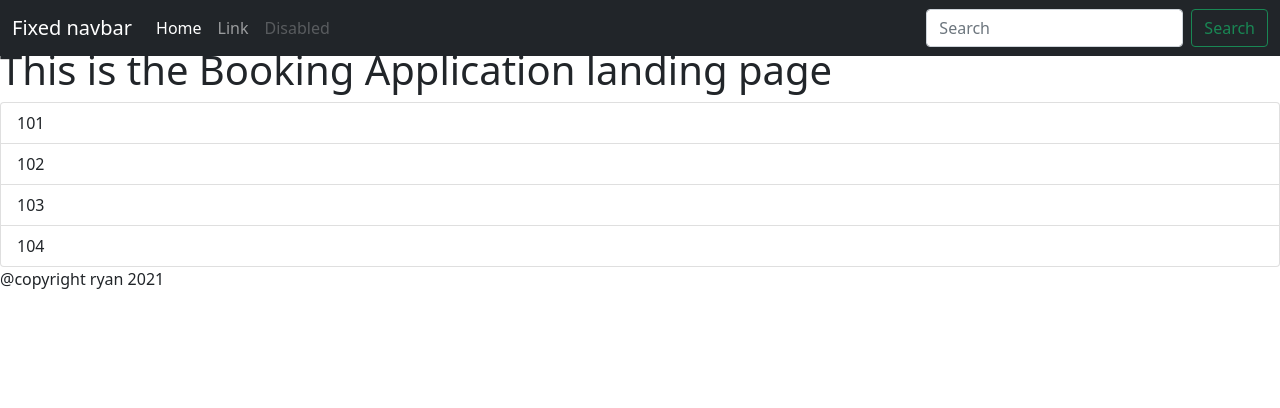
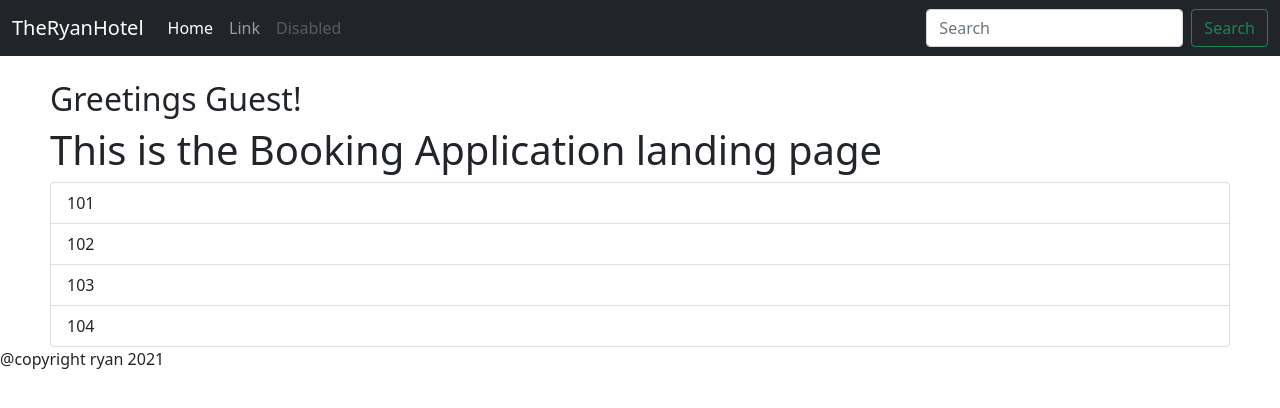
Before and after one commit to hend1174/hotelCSC230, a Django app: page /booking/ in a window 1280 px wide. Shown: the top 408 px of the page. Run offline with Django 3.2, Linux system fonts and the light colour scheme.

Commit message:
base commit

```diff
--- a/booking/templates/booking/base.html
+++ b/booking/templates/booking/base.html
@@ -5,11 +5,19 @@
     <title>Title</title>
     <link href="https://cdn.jsdelivr.net/npm/bootstrap@5.1.2/dist/css/bootstrap.min.css" rel="stylesheet" integrity="sha384-uWxY/CJNBR+1zjPWmfnSnVxwRheevXITnMqoEIeG1LJrdI0GlVs/9cVSyPYXdcSF" crossorigin="anonymous">
     <script src="https://cdn.jsdelivr.net/npm/bootstrap@5.1.2/dist/js/bootstrap.bundle.min.js" integrity="sha384-kQtW33rZJAHjgefvhyyzcGF3C5TFyBQBA13V1RKPf4uH+bwyzQxZ6CmMZHmNBEfJ" crossorigin="anonymous"></script>
+    <style>
+        #outerpadding {
+            padding-top:80px;
+            padding-left:50px;
+            padding-right:50px;
+        }
+    </style>
+
 </head>
 <body>
 <nav class="navbar navbar-expand-md navbar-dark fixed-top bg-dark">
     <div class="container-fluid">
-        <a class="navbar-brand" href="#">Fixed navbar</a>
+        <a class="navbar-brand" href="#">TheRyanHotel </a>
         <button class="navbar-toggler" type="button" data-bs-toggle="collapse" data-bs-target="#navbarCollapse" aria-controls="navbarCollapse" aria-expanded="false" aria-label="Toggle navigation">
             <span class="navbar-toggler-icon"></span>
         </button>
@@ -32,6 +40,7 @@
         </div>
     </div>
 </nav>
+<div id="outerpadding">
 
 {% if loggedin %}
     <h2>Greetings {{ user_first_name }}!</h2>
@@ -41,7 +50,7 @@
 
 {% block content %}
 {% endblock %}
-
+</div>
 
 @copyright ryan 2021
 </body>
```
